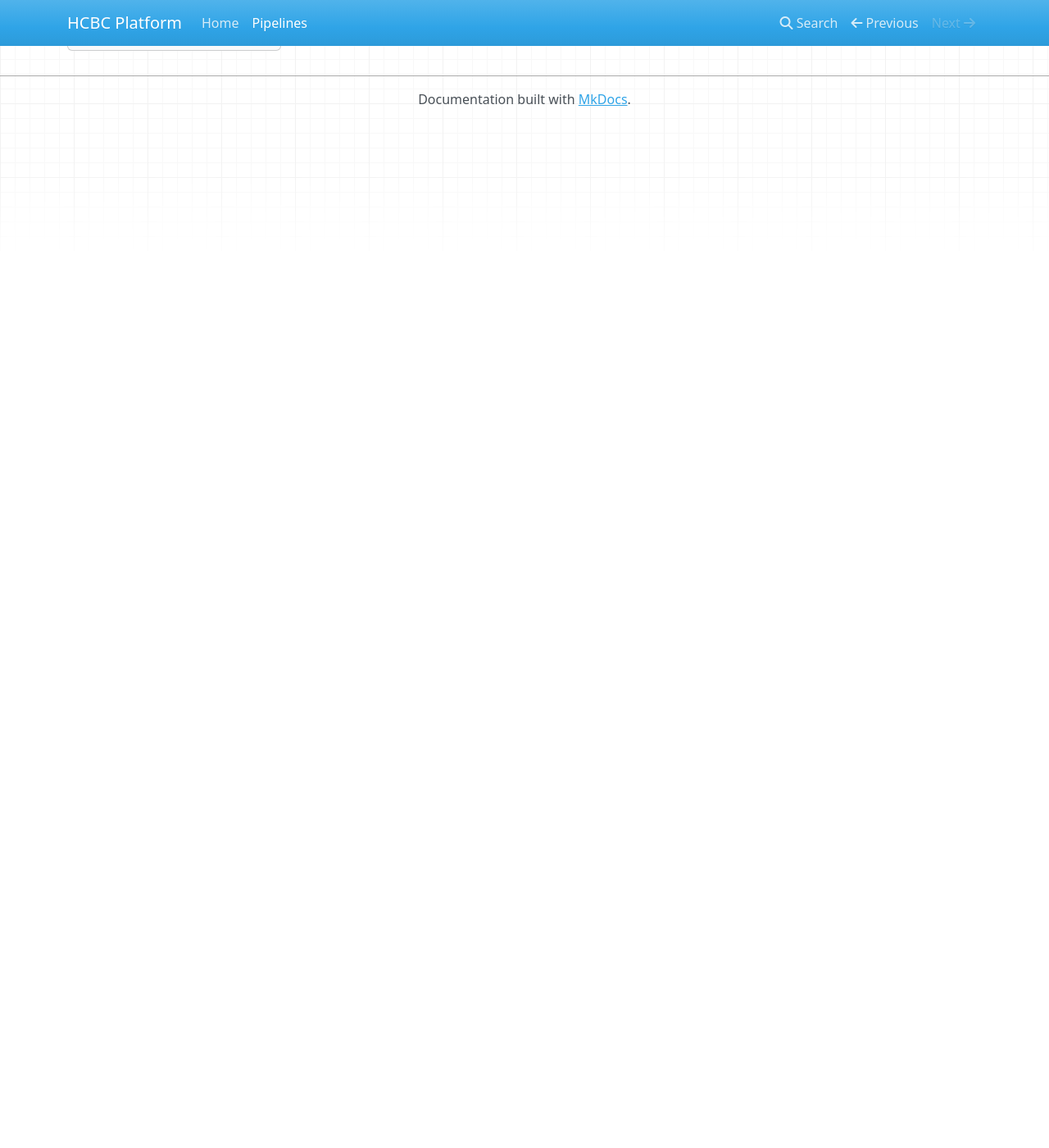
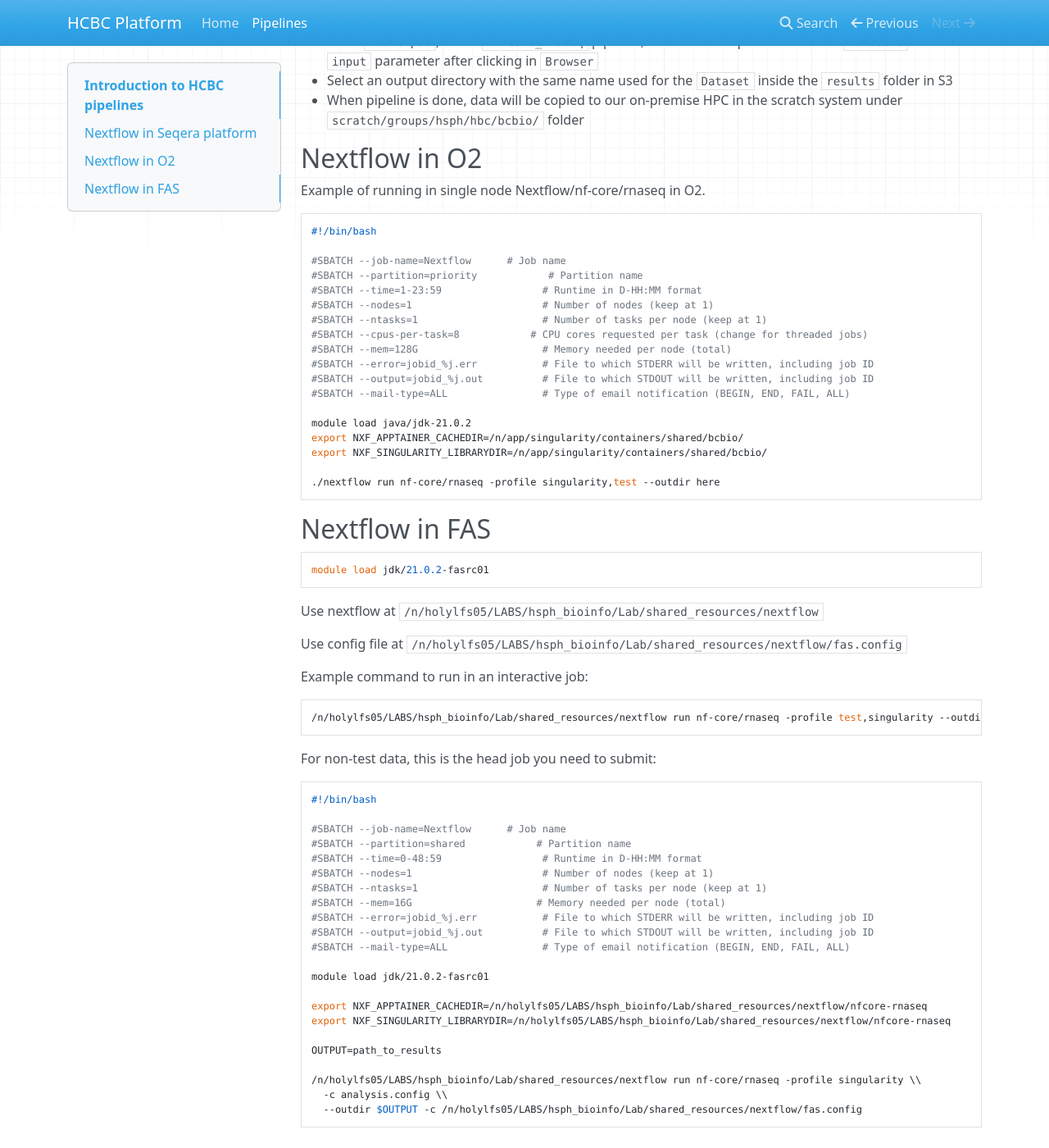
Before and after one commit to upendrabhattarai/test, an MkDocs documentation site: the page built from docs/pipelines.md, in a window 1280 px wide and 1400 px high, scrolled down 525 px. Shown: the whole window at 82% size. Built offline with MkDocs 1.6.1, drawn with Linux system fonts in a browser that asks for light colours; nearby versions of some CDN libraries; before the commit the page ends 900 px from its top, so only the background shows below that; some of the changed text lies outside the part shown.

Commit message:
add info for fas nextflow

````diff
--- a/docs/pipelines.md
+++ b/docs/pipelines.md
@@ -1,4 +1,29 @@
 # Introduction to HCBC pipelines
+
+## Nextflow in Seqera platform
+
+- Create an user here: https://cloud.seqera.io/login
+- Ask Platform team to add you to HCBC workspace
+- Transfer data to HCBC S3: Ask Alex/Lorena. Files will be at our S3 bucket `input/rawdata` folder
+- Prepare the CSV file according this [instructions](https://nf-co.re/rnaseq/3.14.0/docs/usage#multiple-runs-of-the-same-sample). File should look like this:
+
+```csv
+sample,fastq_1,fastq_2,strandedness
+CONTROL_REP1,s3path/AEG588A1_S1_L002_R1_001.fastq.gz,s3path/AEG588A1_S1_L002_R2_001.fastq.gz,auto
+CONTROL_REP1,s3path/AEG588A1_S1_L003_R1_001.fastq.gz,s3path/AEG588A1_S1_L003_R2_001.fastq.gz,auto
+CONTROL_REP1,s3path/AEG588A1_S1_L004_R1_001.fastq.gz,s3path/AEG588A1_S1_L004_R2_001.fastq.gz,auto
+```
+
+Use `bcbio_nfcore_check(csv_file)` to check the file is correct.
+
+You can add more columns to this file with more metadata, and use this file as the `coldata` file in the templates.
+
+- Safe the file under `meta` folder
+- Upload this file to our `Datasets` in Seqera using the name of the project but starting with `rnaseq-pi_lastname-hbc_code`
+- Go to `Launchpad`, select `nf-core_rnaseq` pipeline, and select the previous created `Datasets` in the `input` parameter after clicking in `Browser`
+  - Select an output directory with the same name used for the `Dataset` inside the `results` folder in S3
+- When pipeline is done, data will be copied to our on-premise HPC in the scratch system under `scratch/groups/hsph/hbc/bcbio/` folder
+
 
 ## Nextflow in O2
 
@@ -24,3 +49,48 @@ export NXF_SINGULARITY_LIBRARYDIR=/n/app/singularity/containers/shared/bcbio/
 
 ./nextflow run nf-core/rnaseq -profile singularity,test --outdir here
 ```
+
+## Nextflow in FAS
+
+
+```
+module load jdk/21.0.2-fasrc01
+```
+
+Use nextflow at `/n/holylfs05/LABS/hsph_bioinfo/Lab/shared_resources/nextflow`
+
+Use config file at `/n/holylfs05/LABS/hsph_bioinfo/Lab/shared_resources/nextflow/fas.config`
+
+Example command to run in an interactive job:
+
+```
+/n/holylfs05/LABS/hsph_bioinfo/Lab/shared_resources/nextflow run nf-core/rnaseq -profile test,singularity --outdir tmp -c /n/holylfs05/LABS/hsph_bioinfo/Lab/shared_resources/nextflow/fas.config
+```
+
+For non-test data, this is the head job you need to submit:
+
+
+```
+#!/bin/bash
+
+#SBATCH --job-name=Nextflow      # Job name
+#SBATCH --partition=shared            # Partition name
+#SBATCH --time=0-48:59                 # Runtime in D-HH:MM format
+#SBATCH --nodes=1                      # Number of nodes (keep at 1)
+#SBATCH --ntasks=1                     # Number of tasks per node (keep at 1)
+#SBATCH --mem=16G                     # Memory needed per node (total)
+#SBATCH --error=jobid_%j.err           # File to which STDERR will be written, including job ID
+#SBATCH --output=jobid_%j.out          # File to which STDOUT will be written, including job ID
+#SBATCH --mail-type=ALL                # Type of email notification (BEGIN, END, FAIL, ALL)
+
+module load jdk/21.0.2-fasrc01
+
+export NXF_APPTAINER_CACHEDIR=/n/holylfs05/LABS/hsph_bioinfo/Lab/shared_resources/nextflow/nfcore-rnaseq
+export NXF_SINGULARITY_LIBRARYDIR=/n/holylfs05/LABS/hsph_bioinfo/Lab/shared_resources/nextflow/nfcore-rnaseq
+
+OUTPUT=path_to_results
+
+/n/holylfs05/LABS/hsph_bioinfo/Lab/shared_resources/nextflow run nf-core/rnaseq -profile singularity \\
+  -c analysis.config \\
+  --outdir $OUTPUT -c /n/holylfs05/LABS/hsph_bioinfo/Lab/shared_resources/nextflow/fas.config
+```
````
Also changed, not shown: docs/devops.md (added, +40 -0 lines), docs/index.md (+7 -3 lines), 1 other file.
